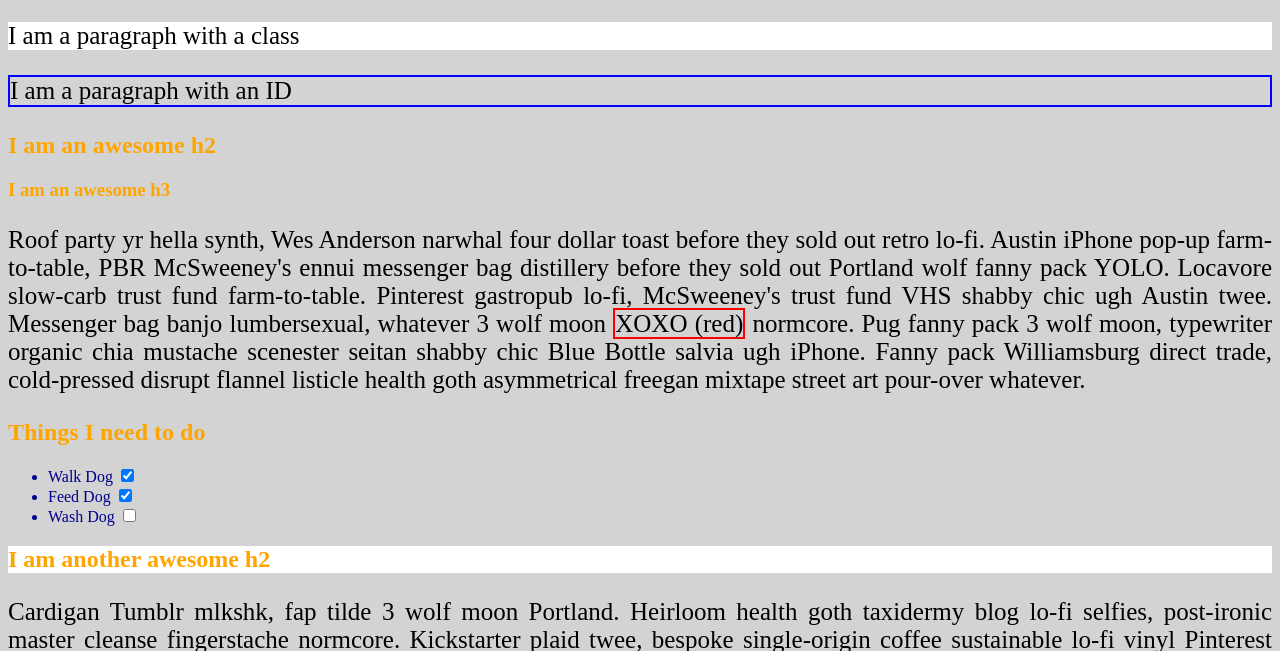
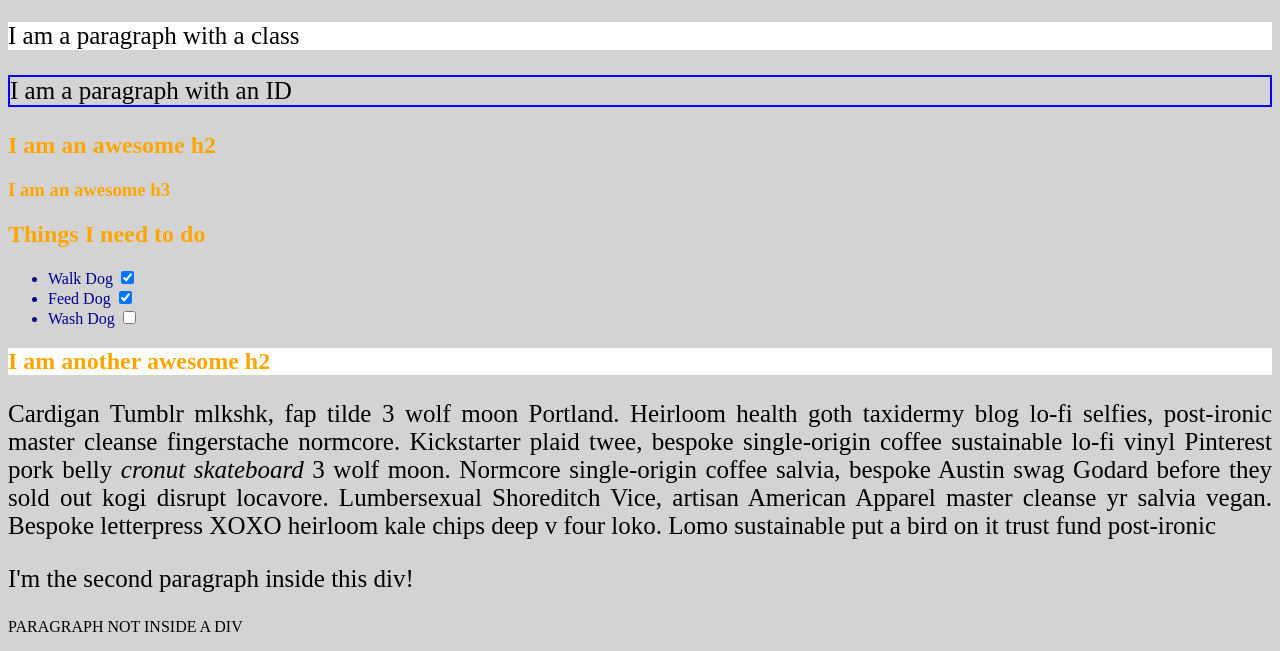
Before and after one commit to mkrivickas/repoHTML5, a plain HTML site: page index1.html in a window 1280 px wide. Shown: the part 87-738 px from the top of the page. Drawn offline with Linux system fonts and the light colour scheme.

Commit message:
changes to html

```diff
--- a/index1.html
+++ b/index1.html
@@ -17,20 +17,6 @@
             <h2>I am an awesome h2</h2>
             <h3>I am an awesome h3</h3>
 
-            <p id="special2">
-                Roof party yr hella synth, Wes Anderson narwhal four dollar
-                toast before they sold out retro lo-fi. Austin iPhone pop-up
-                farm-to-table, PBR McSweeney's ennui messenger bag distillery
-                before they sold out Portland wolf fanny pack YOLO. Locavore
-                slow-carb trust fund farm-to-table. Pinterest gastropub lo-fi,
-                McSweeney's trust fund VHS shabby chic ugh Austin twee.
-                Messenger bag banjo lumbersexual, whatever 3 wolf moon
-                <span>XOXO (red)</span> normcore. Pug fanny pack 3 wolf moon,
-                typewriter organic chia mustache scenester seitan shabby chic
-                Blue Bottle salvia ugh iPhone. Fanny pack Williamsburg direct
-                trade, cold-pressed disrupt flannel listicle health goth
-                asymmetrical freegan mixtape street art pour-over whatever.
-            </p>
         </div>
 
         <div>
```
